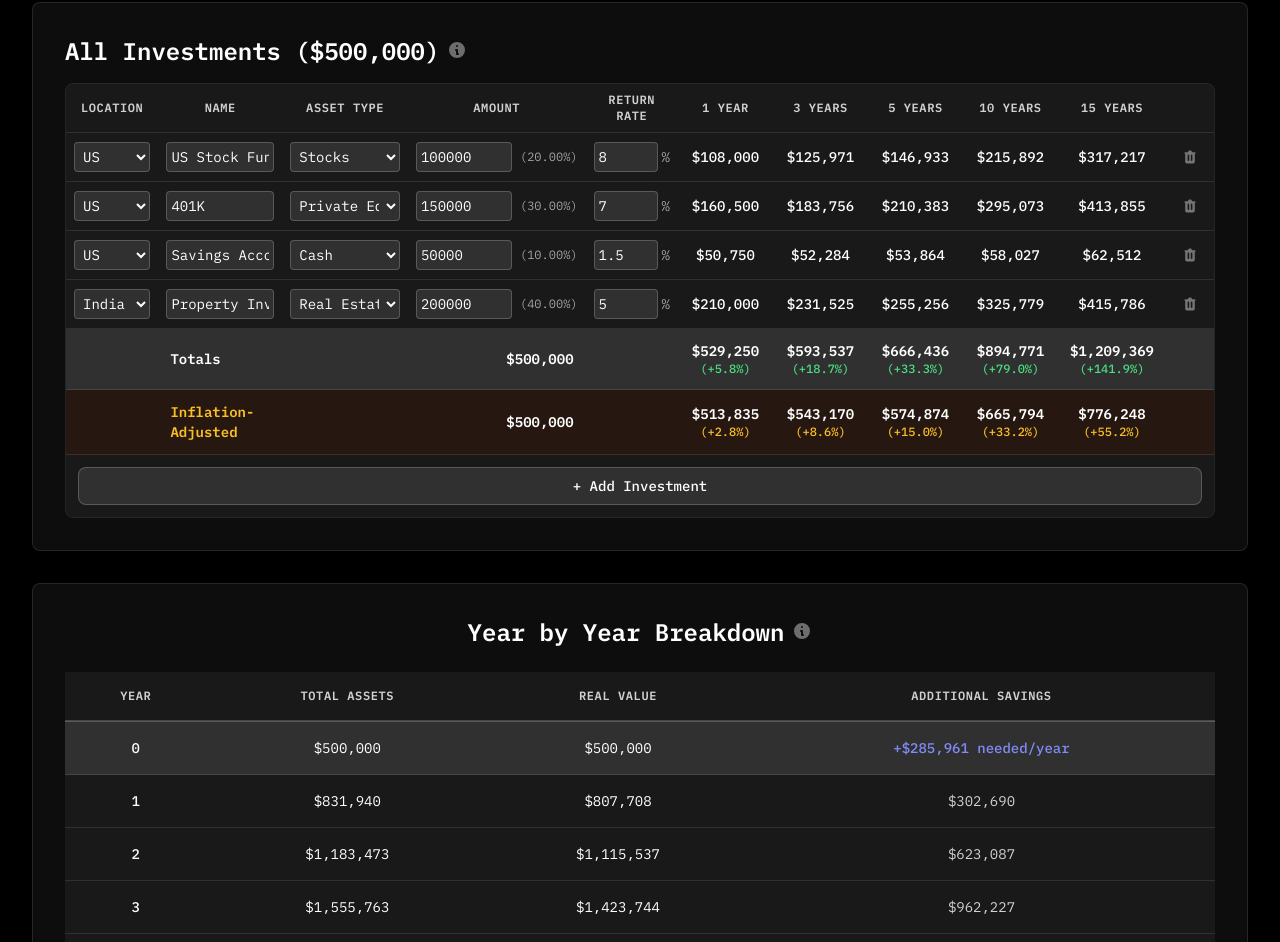
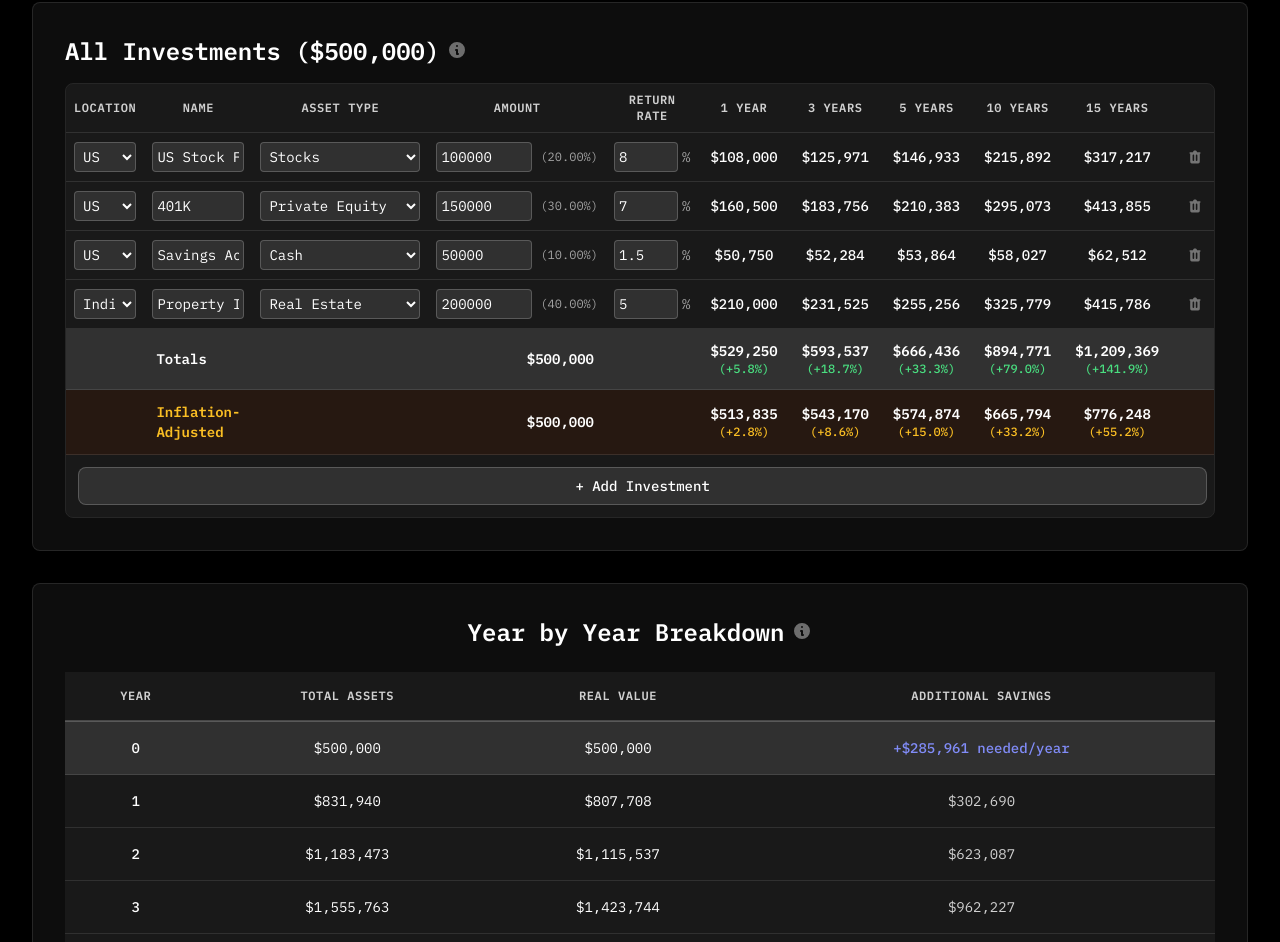
Before and after one commit to bitrate-bash/retirement-calculator, a React (Create React App) app: page / in a window 1280 px wide. Shown: the part 1270-2212 px from the top of the page. Built offline with nearby package versions, Linux system fonts and the light colour scheme.

Commit message:
Increase Asset Type column width and adjust container max-width

```diff
--- a/src/RetirementCalculator.jsx
+++ b/src/RetirementCalculator.jsx
@@ -691,7 +691,7 @@ const RetirementCalculator = () => {
             <tr className="bg-white/5">
               <th scope="col" className="p-2 text-center text-xs font-semibold uppercase tracking-wider text-white/80 w-24">Location</th>
               <th scope="col" className="p-2 text-center text-xs font-semibold uppercase tracking-wider text-white/80 w-32">Name</th>
-              <th scope="col" className="p-2 text-center text-xs font-semibold uppercase tracking-wider text-white/80 w-36">Asset Type</th>
+              <th scope="col" className="p-2 text-center text-xs font-semibold uppercase tracking-wider text-white/80 w-44">Asset Type</th>
               <th scope="col" className="p-2 text-center text-xs font-semibold uppercase tracking-wider text-white/80 w-28">Amount</th>
               <th scope="col" className="p-2 text-center text-xs font-semibold uppercase tracking-wider text-white/80 w-20">Return Rate</th>
               <th scope="col" className="p-2 text-center text-xs font-semibold uppercase tracking-wider text-white/80 w-24">1 Year</th>
@@ -750,7 +750,7 @@ const RetirementCalculator = () => {
           <select
                     value={inv.assetType}
                     onChange={(e) => updateInvestmentAssetType(inv.location.toLowerCase(), inv.id, e.target.value)}
-                    className="w-full p-1 bg-white/10 border border-white/20 rounded text-white text-sm"
+                    className="w-full p-1 bg-white/10 border border-white/20 rounded text-white text-sm min-w-[160px]"
           >
             {Object.keys(assetTypeReturns).map(type => (
               <option key={type} value={type}>{type}</option>
@@ -862,7 +862,7 @@ const RetirementCalculator = () => {
                         returnRate: assetTypeReturns[assetType]
                         });
                       }}
-                    className="w-full p-1 bg-white/10 border border-white/20 rounded text-white text-sm"
+                    className="w-full p-1 bg-white/10 border border-white/20 rounded text-white text-sm min-w-[160px]"
                     >
                       {Object.keys(assetTypeReturns).map(type => (
                         <option key={type} value={type}>{type}</option>
@@ -1523,7 +1523,7 @@ US,401k Fund,401K,100000,7</pre>
 
   return (
     <div className="min-h-screen bg-black">
-      <div className="max-w-[1280px] mx-auto p-4 sm:p-6 md:p-8 font-['IBM_Plex_Mono'] text-white">
+      <div className="max-w-[1320px] mx-auto p-4 sm:p-6 md:p-8 font-['IBM_Plex_Mono'] text-white">
         <div className="flex flex-col sm:flex-row justify-between items-start sm:items-center mb-8 gap-4">
           <h1 className="text-2xl sm:text-3xl font-semibold tracking-tight">Retirement Calculator</h1>
           <div className="flex flex-wrap gap-3">
```
